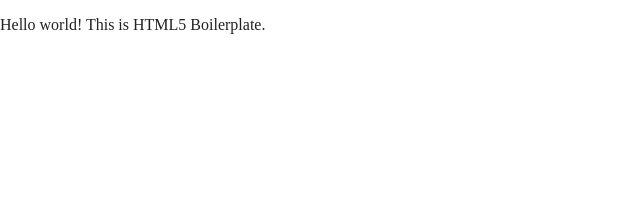
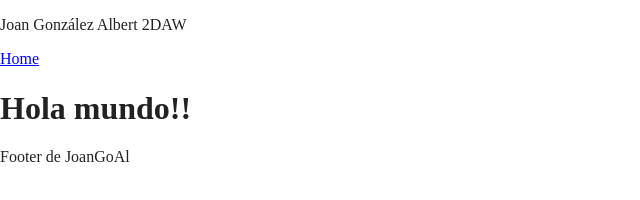
Before and after one commit to JoanGoAl/proyectoGitFlow, a website built with Parcel: page index.html in a window 1280 px wide. Shown: the whole page, without its empty margins (0-640 px from the left). Built offline with nearby package versions, Linux system fonts and the light colour scheme.

Commit message:
Usuario 1: Header, nav y footer --> index.html

```diff
--- a/index.html
+++ b/index.html
@@ -24,8 +24,26 @@
 
 <body>
 
-  <!-- Add your site or application content here -->
-  <p>Hello world! This is HTML5 Boilerplate.</p>
+  <header>
+    <div>
+      <p>Joan González Albert 2DAW</p>
+    </div>
+    <nav>
+      <a href="#">Home</a>
+    </nav>
+  </header>
+
+  <div>
+    <h1>Hola mundo!!</h1>
+  </div>
+
+  <footer>
+    <div>
+      <p>Footer de JoanGoAl</p>
+    </div>
+  </footer>
+
+
   <script src="js/vendor/modernizr-3.11.2.min.js"></script>
   <script src="js/plugins.js"></script>
   <script src="js/main.js"></script>
```
Also changed, not shown: 1 other file.
